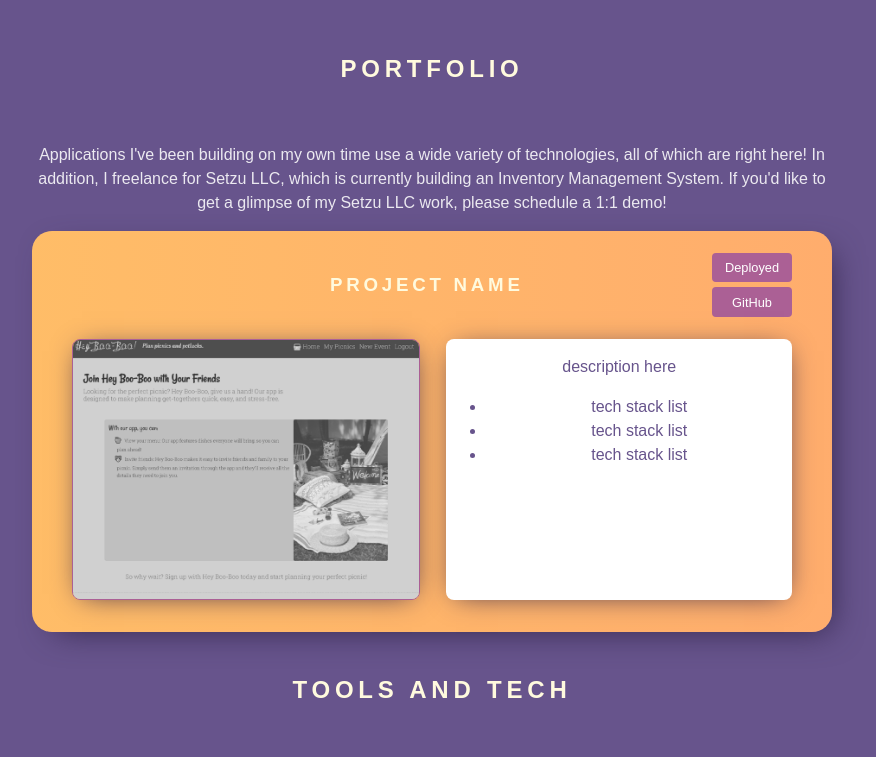
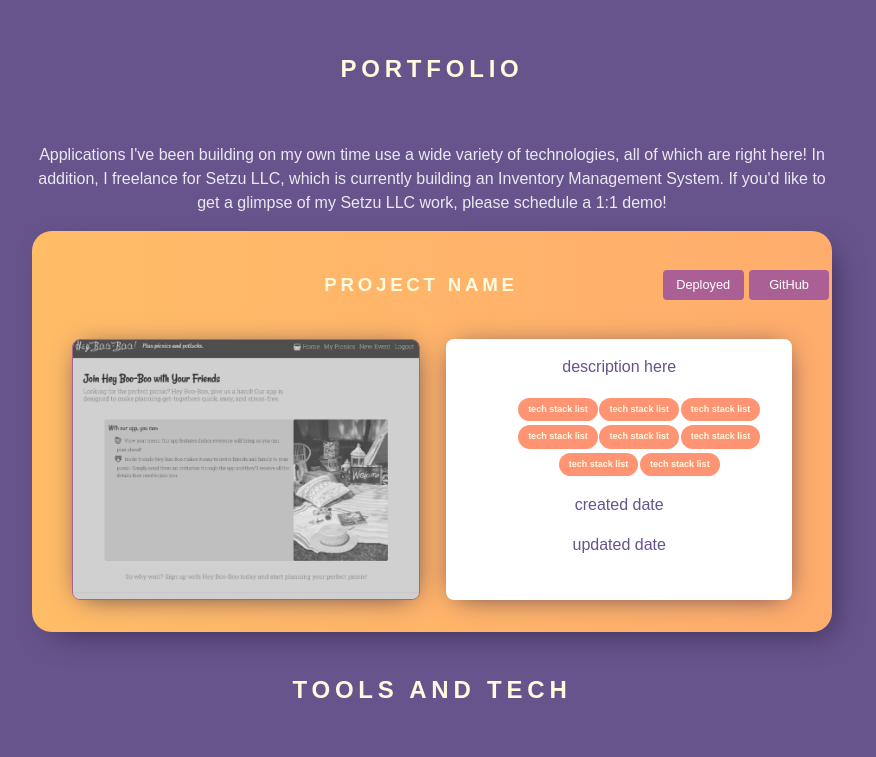
Before and after one commit to miacias/pro-portfolio, a React (Vite) app: page / in a window 1280 px wide. Shown: the part 628-1385 px from the top of the page, without its empty margins (208-1084 px from the left). Built offline with nearby package versions, Linux system fonts and the light colour scheme; a web font is replaced by a local one.

Commit message:
created github project component

```diff
--- a/src/App.jsx
+++ b/src/App.jsx
@@ -1,6 +1,6 @@
 import { useState } from 'react';
 import './App.css';
-// import EmbeddedDocs from './EmbeddedDocs';
+// import Project from './GitHub';
 
 function App() {
   const navOptions = ['About Me', 'Portfolio', 'Skills', 'Contact'];
@@ -69,7 +69,13 @@ function App() {
           <h2 className='section-header'>Portfolio</h2>
           <p>Applications I&apos;ve been building on my own time use a wide variety of technologies, all of which are right here! In addition, I freelance for Setzu LLC, which is currently building an Inventory Management System. If you&apos;d like to get a glimpse of my Setzu LLC work, please schedule a 1:1 demo!</p>
           <div id='project-container'>
-            {/* brew buddies, socket chat, hey boo boo, ecommerce db, organigramme, state park excursion, weather forecast */}
+            {/* <Project projectName='brew-buddies-v2' featured={true}/>
+            <Project projectName='socket-chat' featured={true}/>
+            <Project projectName='hey-boo-boo' featured={true}/>
+            <Project projectName='e-commerce-database' featured={false}/>
+            <Project projectName='organigramme' featured={false}/>
+            <Project projectName='state-park-excursion' featured={false}/>
+            <Project projectName='weather-forecast' featured={false}/> */}
             <div className='project-card'>
               <div className='project-header'>
                 <h3 className='section-header project-name'>Project Name</h3>
@@ -83,10 +89,17 @@ function App() {
                 <div className='project-text'>
                   <p>description here</p>
                   <ul>
-                    <li>tech stack list</li>
-                    <li>tech stack list</li>
-                    <li>tech stack list</li>
+                    <li className='topic'>tech stack list</li>
+                    <li className='topic'>tech stack list</li>
+                    <li className='topic'>tech stack list</li>
+                    <li className='topic'>tech stack list</li>
+                    <li className='topic'>tech stack list</li>
+                    <li className='topic'>tech stack list</li>
+                    <li className='topic'>tech stack list</li>
+                    <li className='topic'>tech stack list</li>
                   </ul>
+                  <p>created date</p>
+                  <p>updated date</p>
                 </div>
               </div>
             </div>
--- /dev/null
+++ b/src/GitHub.jsx
@@ -0,0 +1,82 @@
+import { useEffect, useState } from 'react';
+import PropTypes from 'prop-types';
+
+const Project = ({ projectName, featured }) => {
+  const [projectData, setProjectData] = useState(null);
+
+  const formatDate = (isoDateString) => {
+    const date = new Date(isoDateString);
+    const options = { month: "short", day: "numeric", year: "numeric" };
+    return new Intl.DateTimeFormat("default", options).format(date);
+  };
+
+  useEffect(() => {
+    const fetchRepo = async () => {
+      try {
+        const owner = "miacias";
+        const response = await fetch(
+          `https://api.github.com/repos/${owner}/${projectName}`
+        );
+        const data = await response.json();
+        setProjectData({
+          id: data.id,
+          code: data.html_url,
+          description: data.description,
+          deployed: data.homepage,
+          topics: data.topics,
+          createdDate: formatDate(data.created_at),
+          updatedDate: formatDate(data.updated_at),
+        });
+      } catch (err) {
+        console.error('Error fetching project data:', err);
+      }
+    };
+    fetchRepo();
+  }, [projectName]);
+
+  if (!projectData) {
+    return <div>Loading Project...</div>;
+  }
+
+  if (featured) {
+    return (
+      <div className='project-card'>
+        <div className='project-header'>
+          <h3 className='section-header project-name'>{projectName.split('-').join(' ')}</h3>
+          <div className='links-container'>
+            <a
+              href={projectData.deployed ? projectData.deployed : '#'}
+              className={`project-link ${!projectData.deployed ? 'inactive' : ''}`}
+            >{projectData.deployed ? 'Deployed' : ''}</a>
+            <a
+              href={projectData.code}
+              className={`project-code ${!projectData.code ? 'inactive' : ''}`}
+            >GitHub</a>
+          </div>
+        </div>
+        <div className='project-info'>
+          <img className='project-img' src='./assets/images/hey-boo-boo.png'/>
+          <div className='project-text'>
+            <p>{projectData.description}</p>
+            <ul>
+              {projectData.topics.map((topic, index) => {
+              return (<li className='topic' key={index}>{topic}</li>)
+              })}
+            </ul>
+            <p>Created {projectData.createdDate}</p>
+            <p>Last updated {projectData.updatedDate}</p>
+          </div>
+        </div>
+      </div>
+    );
+  } else {
+    return (<div>Cool project bro but not featured</div>);
+  }
+}
+
+Project.propTypes = {
+  projectName: PropTypes.string.isRequired,
+  featured: PropTypes.bool,
+}
+
+export default Project;
--- a/src/index.css
+++ b/src/index.css
@@ -247,7 +247,7 @@ main {
   padding-left: 8em;
 }
 
-.links {
+.links-container {
   flex-direction: column;
   width: 20%;
 }
@@ -259,6 +259,15 @@ main {
   justify-content: space-between;
 }
 
+.project-img {
+  border: 1px solid var(--project-accent);
+  border-radius: 8px;
+  width: 48%;
+  -webkit-box-shadow: 1px 3px 27px -9px var(--select);
+  -moz-box-shadow: 1px 3px 27px -9px var(--select);
+  box-shadow: 1px 3px 27px -9px var(--select);
+}
+
 .project-text {
   background-color: white;
   color: var(--background);
@@ -267,6 +276,7 @@ main {
   -webkit-box-shadow: 1px 3px 27px -9px var(--select);
   -moz-box-shadow: 1px 3px 27px -9px var(--select);
   box-shadow: 1px 3px 27px -9px var(--select);
+  overflow: scroll;
 }
 
 .project-link,
@@ -285,6 +295,14 @@ main {
   transition: background-color 0.3s, color 0.3s, border-color 0.3s;
 }
 
+.inactive::before {
+  content: "Deployed";
+}
+
+.inactive:hover::before {
+  content: "🚫";
+}
+
 .project-link:hover,
 .project-code:hover {
   color: var(--background);
@@ -292,13 +310,15 @@ main {
   border-color: var(--project-button-select);
 }
 
-.project-img {
-  border: 1px solid var(--project-accent);
-  border-radius: 8px;
-  width: 48%;
-  -webkit-box-shadow: 1px 3px 27px -9px var(--select);
-  -moz-box-shadow: 1px 3px 27px -9px var(--select);
-  box-shadow: 1px 3px 27px -9px var(--select);
+.topic {
+  display: inline-block;
+  color: var(--header);
+  font-weight: 600;
+  font-size: xx-small;
+  margin: .1em;
+  padding: 5px 10px;
+  border-radius: 20px;
+  background-color: var(--project);
 }
 
 /* SKILLS */
```
Also changed, not shown: 1 other file (tests, documents, lock files or other folders).
